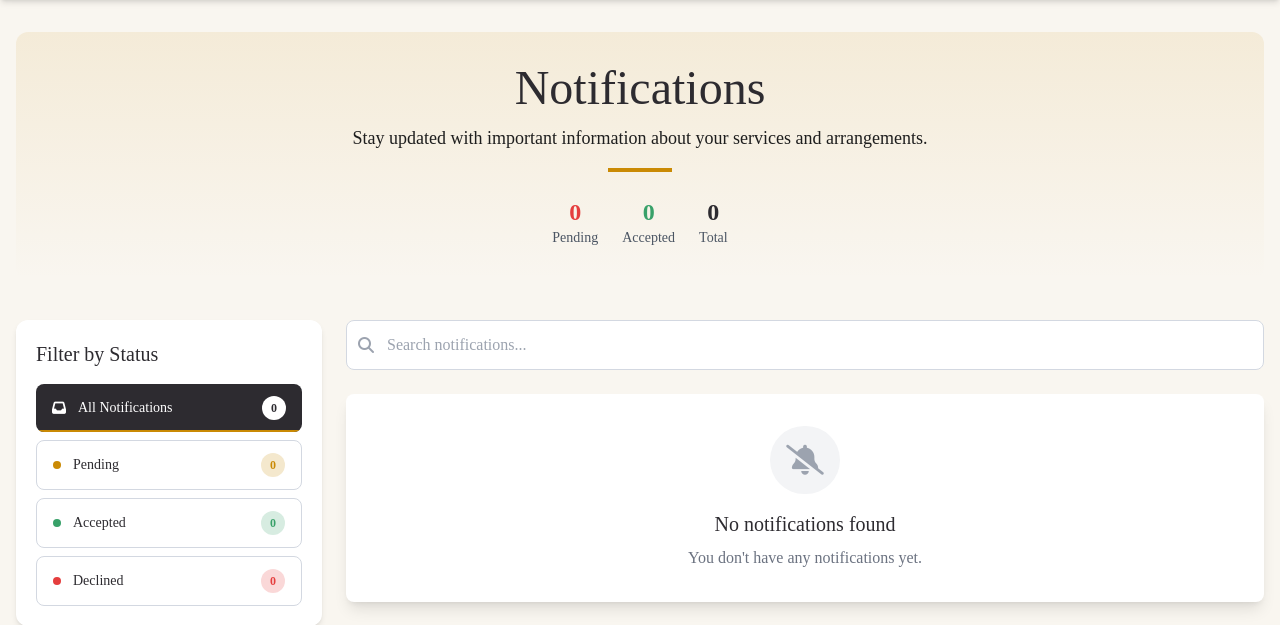
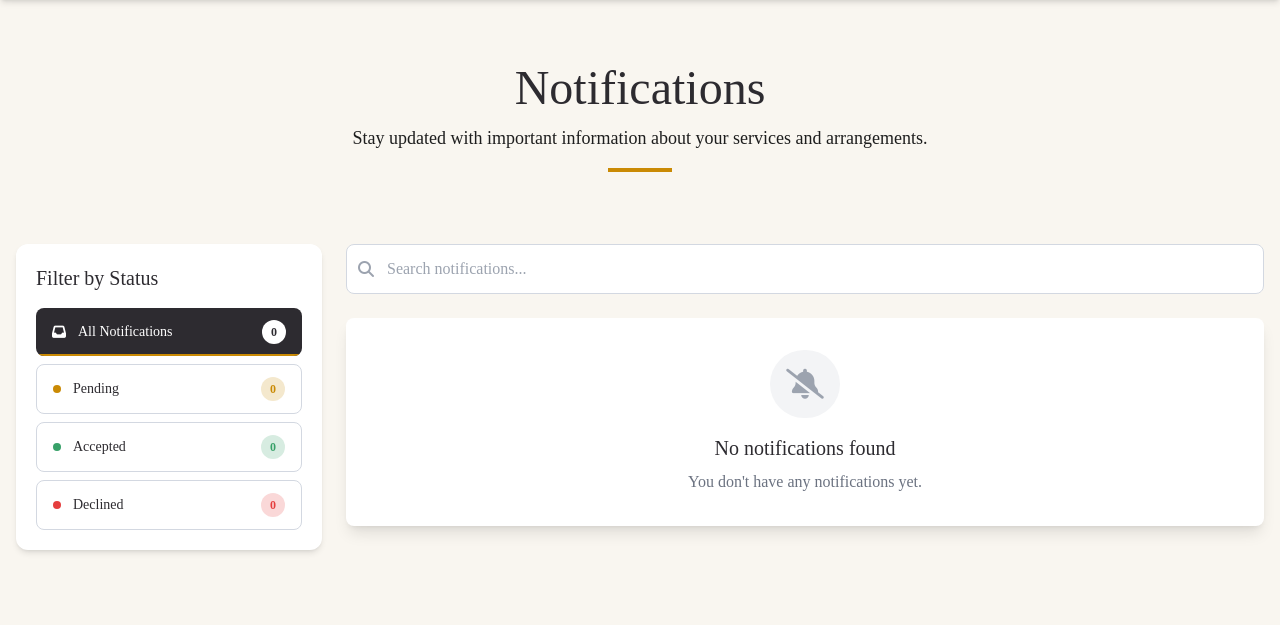
Before and after one commit to wisel-ctrl/grievease-hostinger, a PHP site: page /customer/notification.php in a window 1280 px wide. Shown: the part 64-689 px from the top of the page. Run offline with PHP 8.4, Linux system fonts and the light colour scheme; a user stored in the database is signed in; data comes from the database, SQL or seed files in the repository; data that the repository does not hold is empty; some libraries are stand-ins or nearby versions; some web fonts are replaced.

Commit message:
Update notification.php

```diff
--- a/customer/notification.php
+++ b/customer/notification.php
@@ -424,27 +424,12 @@ $current_page_bookings = array_slice($filtered_bookings, ($page - 1) * $items_pe
     <!-- Main Content Container -->
     <div class="container mx-auto px-4 py-8 max-w-screen-xl mt-[var(--navbar-height)]">
         <!-- Page Header with subtle background -->
-        <div class="bg-gradient-to-b from-yellow-600/10 to-transparent rounded-xl py-8 px-6 mb-10">
+        <div class="py-8 px-6 mb-10">
             <div class="max-w-3xl mx-auto text-center">
                 <h1 class="text-4xl md:text-5xl font-hedvig text-navy mb-3">Notifications</h1>
                 <p class="text-dark text-lg max-w-2xl mx-auto">Stay updated with important information about your services and arrangements.</p>
                 <div class="w-16 h-1 bg-yellow-600 mx-auto mt-4"></div>
 
-                <!-- Notification Summary -->
-                <div class="mt-6 flex justify-center space-x-6">
-                    <div class="flex flex-col items-center">
-                        <div class="text-error font-bold text-2xl"><?php echo $notifications_count['pending']; ?></div>
-                        <div class="text-sm text-gray-600">Pending</div>
-                    </div>
-                    <div class="flex flex-col items-center">
-                        <div class="text-success font-bold text-2xl"><?php echo $notifications_count['accepted']; ?></div>
-                        <div class="text-sm text-gray-600">Accepted</div>
-                    </div>
-                    <div class="flex flex-col items-center">
-                        <div class="text-navy font-bold text-2xl"><?php echo $notifications_count['total']; ?></div>
-                        <div class="text-sm text-gray-600">Total</div>
-                    </div>
-                </div>
             </div>
         </div>
 
```
